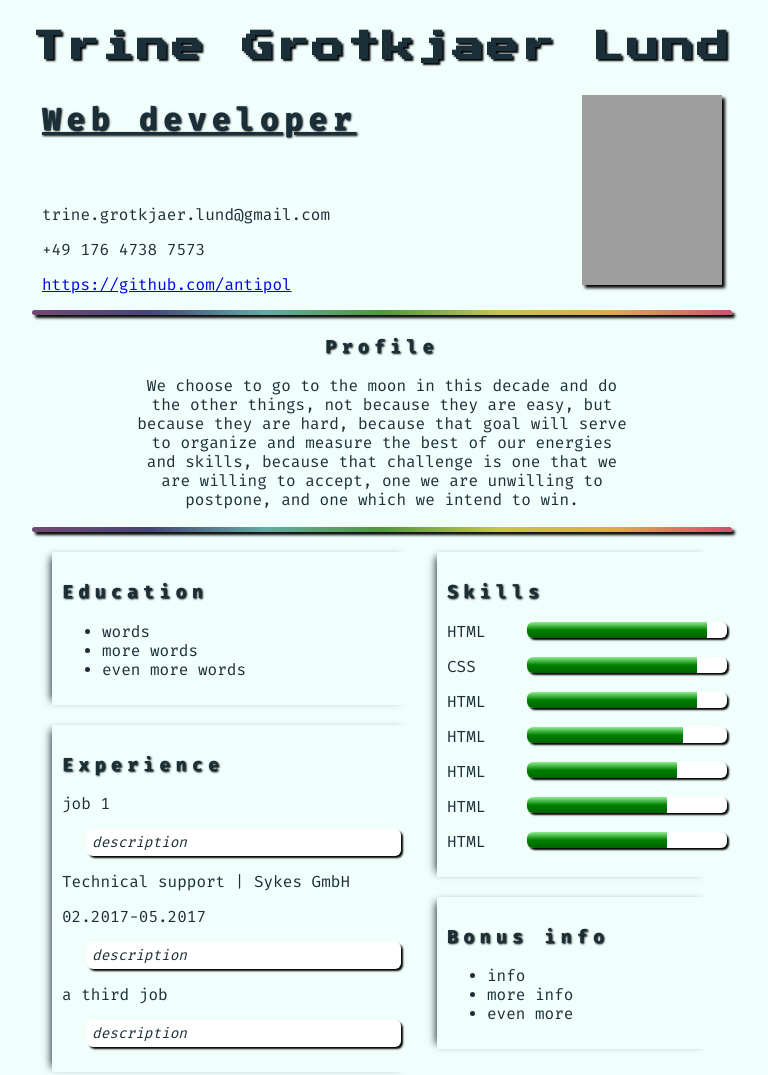
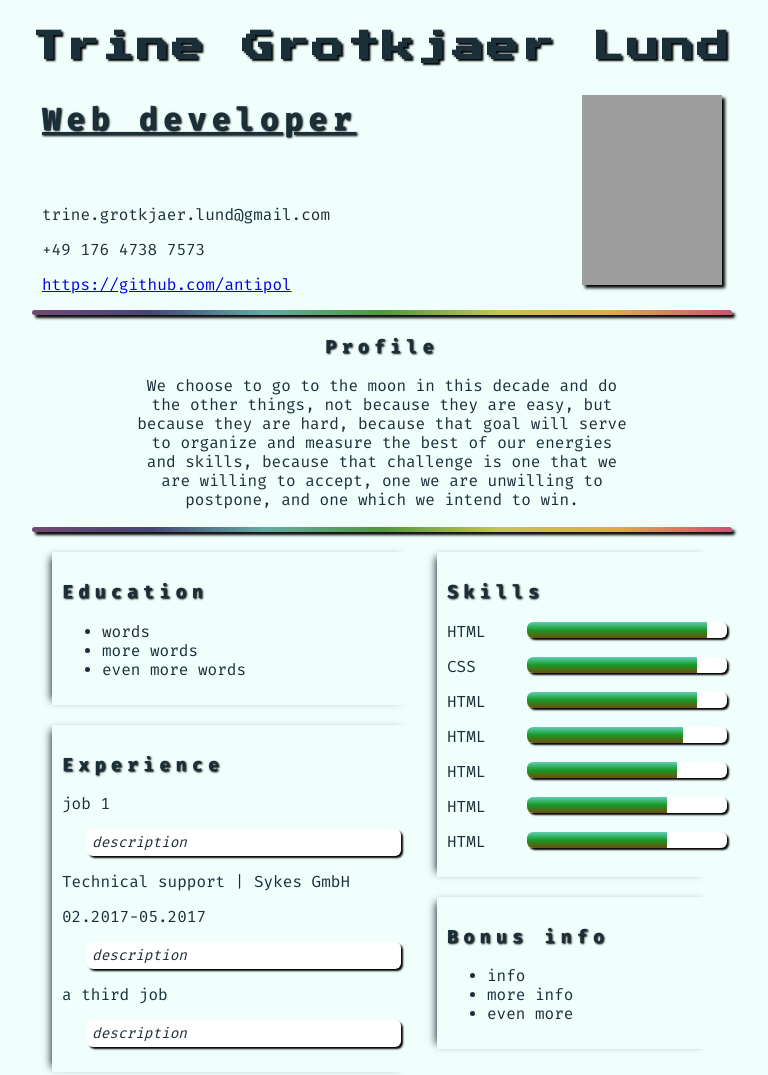
Before and after one commit to antipol/cv-template, a plain HTML site: page index.html in a window 1280 px wide. Shown: the whole page, without its empty margins (258-1026 px from the left). Drawn offline with Linux system fonts and the light colour scheme; grey boxes are pictures that could not be loaded; a web font is replaced by a local one.

Commit message:
changing color of skills bar

```diff
--- a/styles.css
+++ b/styles.css
@@ -121,7 +121,7 @@ img {
 .skill-list {
   height: 1em;
   border-radius: 6px 0px 0px 6px;
-  background-image: linear-gradient(lightgreen, green, darkgreen);
+  background-image: linear-gradient(#61ceb4, #179a27, #6d4f0c);
 }
 
 /* change the width of each skill to correct percentage */
```
